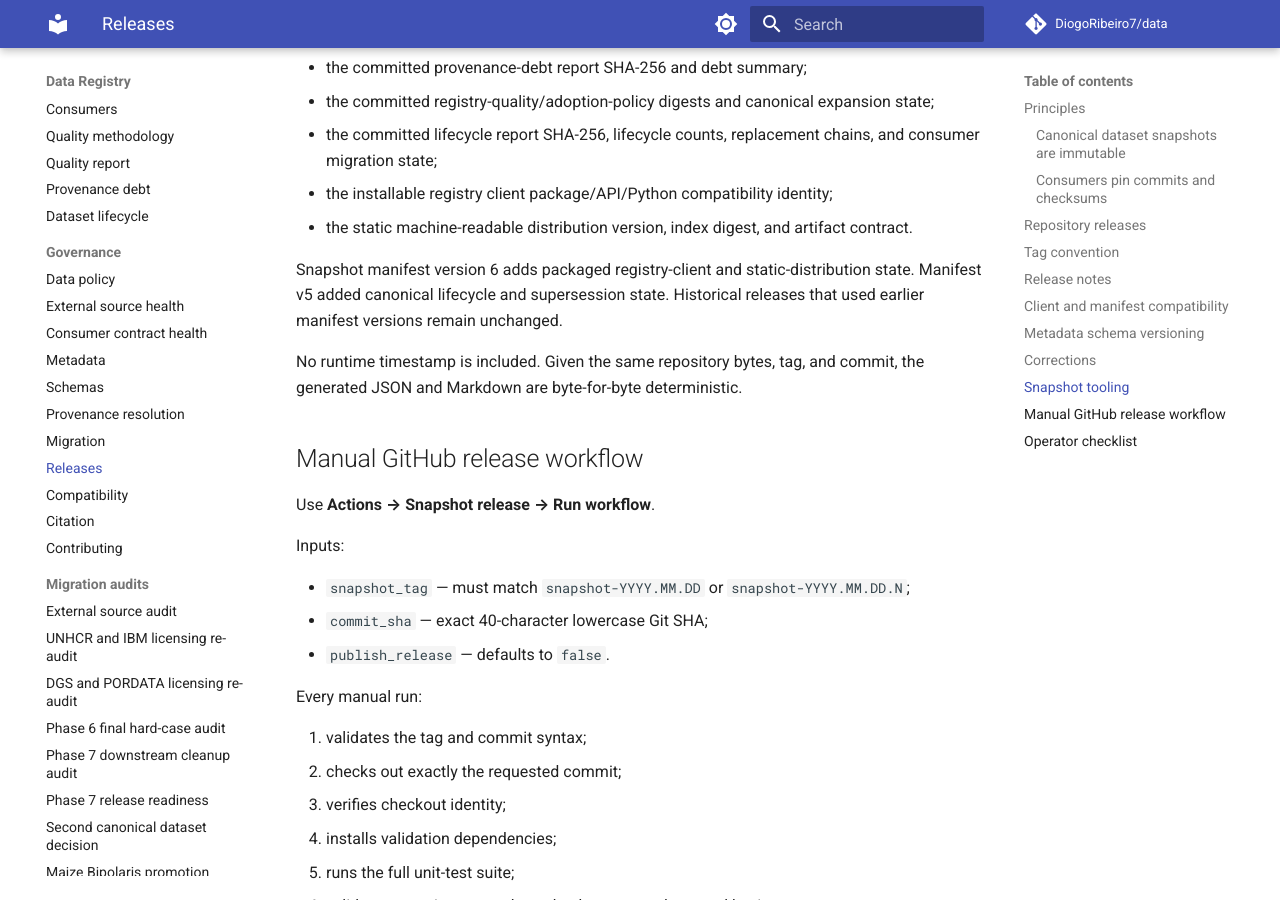
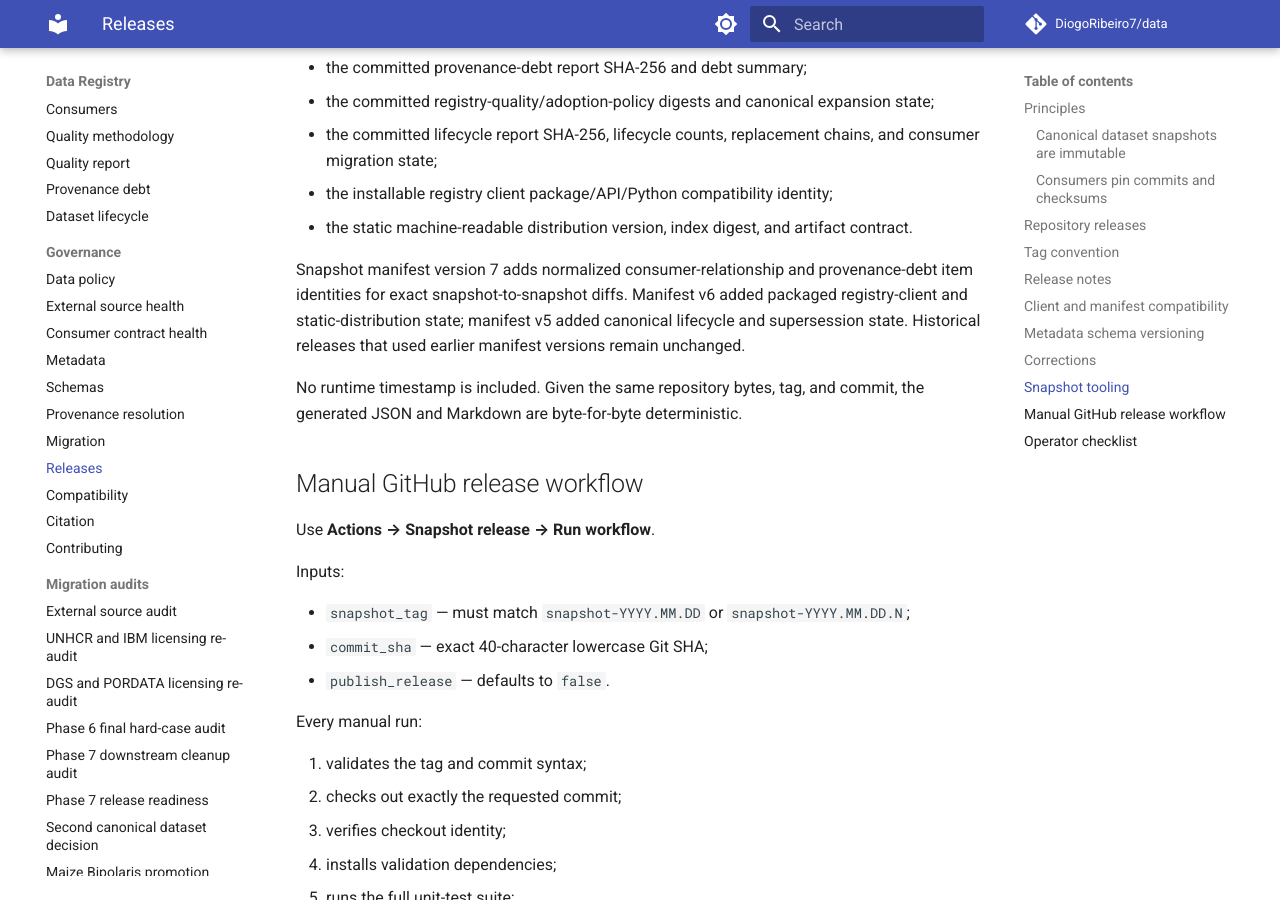
Before and after one commit to DiogoRibeiro7/data, an MkDocs documentation site: the page built from docs/RELEASES.md, in a window 1280 px wide and 900 px high, scrolled down 3449 px. Built offline with MkDocs 1.6.1 and Material for MkDocs 9.7.7, drawn with Linux system fonts in a browser that asks for light colours; comment, search, counter and statistics services are not loaded; some of the changed text lies outside the part shown.

Commit message:
Document snapshot manifest v7

```diff
--- a/docs/RELEASES.md
+++ b/docs/RELEASES.md
@@ -76,8 +76,8 @@ Registry snapshot tags, package versions, metadata schema versions, static
 distribution versions, and snapshot manifest versions are deliberately
 independent version domains.
 
-The current snapshot manifest is version 6. Published historical manifests
-versions 1–6 remain recognized and are never rewritten in place.
+The current snapshot manifest is version 7. Published historical manifests
+versions 1–7 remain recognized and are never rewritten in place.
 
 ## Metadata schema versioning
 
@@ -132,7 +132,7 @@ The manifest records:
 - the installable registry client package/API/Python compatibility identity;
 - the static machine-readable distribution version, index digest, and artifact contract.
 
-Snapshot manifest version 6 adds packaged registry-client and static-distribution state. Manifest v5 added canonical lifecycle and supersession state. Historical releases that used earlier manifest versions remain unchanged.
+Snapshot manifest version 7 adds normalized consumer-relationship and provenance-debt item identities for exact snapshot-to-snapshot diffs. Manifest v6 added packaged registry-client and static-distribution state; manifest v5 added canonical lifecycle and supersession state. Historical releases that used earlier manifest versions remain unchanged.
 
 No runtime timestamp is included. Given the same repository bytes, tag, and commit, the generated JSON and Markdown are byte-for-byte deterministic.
 
```
